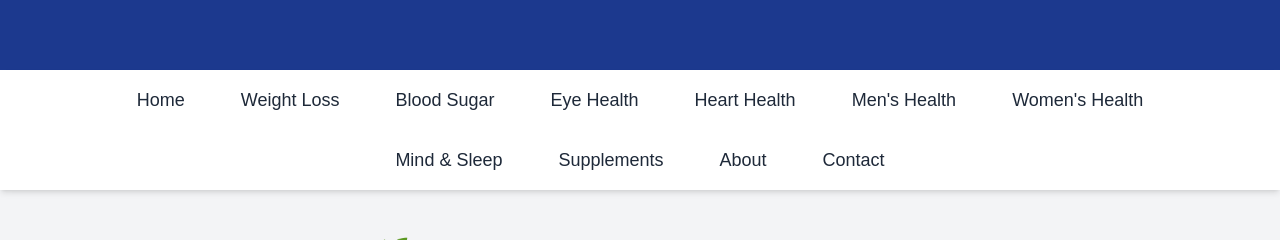
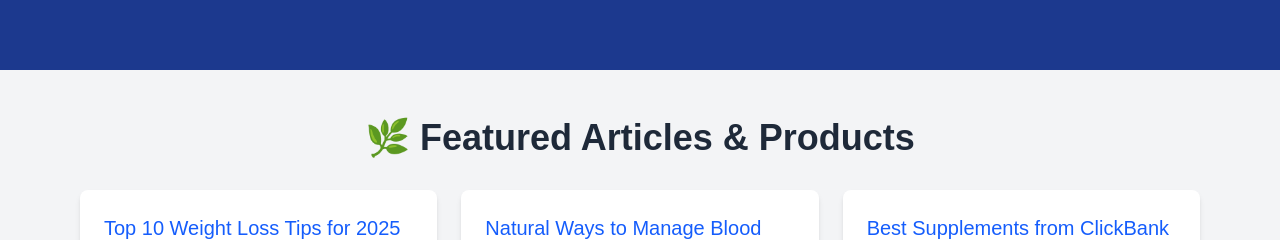
Before and after one commit to everwellmag/everwellmag, a Next.js app: page / in a window 1280 px wide. Shown: the part 294-534 px from the top of the page. Built offline with nearby package versions, Linux system fonts and the light colour scheme; no server answers.

Commit message:
Update sanity.ts with fallback projectId and ensure environment variables

```diff
--- a/src/app/page.tsx
+++ b/src/app/page.tsx
@@ -49,35 +49,7 @@ export default async function Home() {
           </p>
         </section>
 
-        {/* Navigation Menu */}
-        <nav className="bg-white py-4 shadow-md sticky top-0 z-10">
-          <div className="max-w-6xl mx-auto px-4">
-            <ul className="flex justify-center gap-8 text-lg flex-wrap">
-              {[
-                { href: '/', label: 'Home' },
-                { href: '/weight-loss', label: 'Weight Loss' },
-                { href: '/blood-sugar', label: 'Blood Sugar' },
-                { href: '/eye-health', label: 'Eye Health' },
-                { href: '/heart-health', label: 'Heart Health' },
-                { href: '/mens-health', label: "Men's Health" },
-                { href: '/womens-health', label: "Women's Health" },
-                { href: '/mind-sleep', label: 'Mind & Sleep' },
-                { href: '/supplements', label: 'Supplements' },
-                { href: '/about', label: 'About' },
-                { href: '/contact', label: 'Contact' },
-              ].map(({ href, label }) => (
-                <li key={href}>
-                  <Link
-                    href={href}
-                    className="text-gray-800 hover:text-blue-600 font-medium px-3 py-2 rounded transition"
-                  >
-                    {label}
-                  </Link>
-                </li>
-              ))}
-            </ul>
-          </div>
-        </nav>
+
 
         {/* Featured Section */}
         <section className="max-w-6xl mx-auto px-4 py-12">
```
